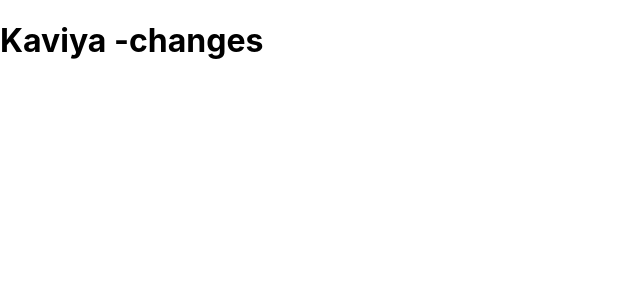
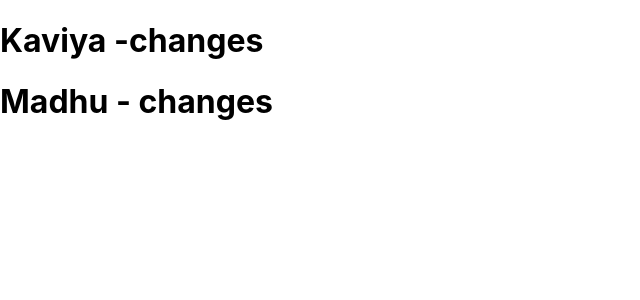
Before and after one commit to kaviyapriya94/git-testing, a React (Create React App) app: page / in a window 1280 px wide. Shown: the top 300 px of the page, without its empty margins (0-640 px from the left). Built offline with nearby package versions, Linux system fonts and the light colour scheme.

Commit message:
changes - m - 1

```diff
--- a/src/App.js
+++ b/src/App.js
@@ -1,10 +1,10 @@
-import logo from './logo.svg';
 import './App.css';
 
 function App() {
   return (
     <>
       <h1>Kaviya -changes</h1>
+      <h1>Madhu - changes</h1>
     </>
   );
 }
```
